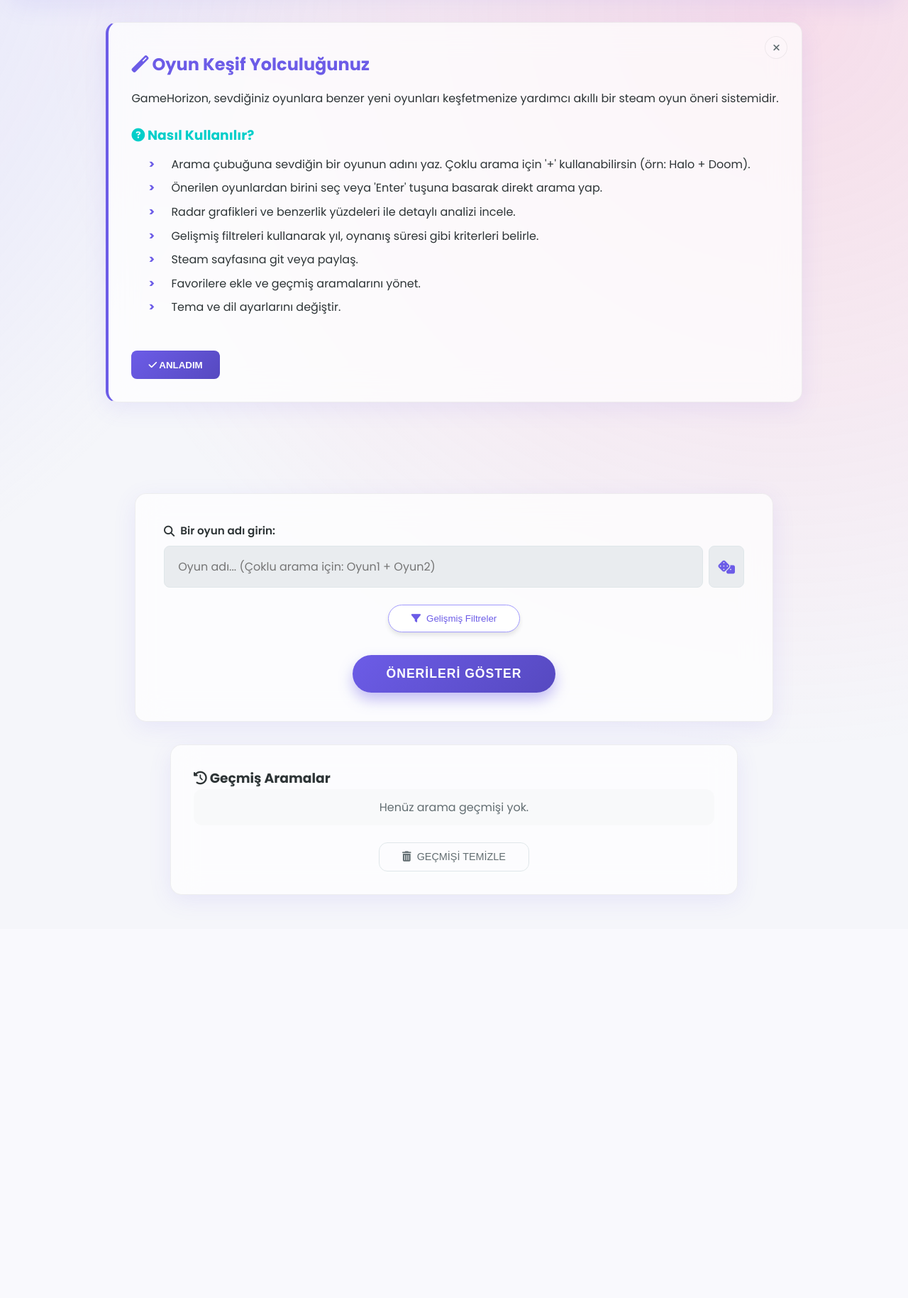
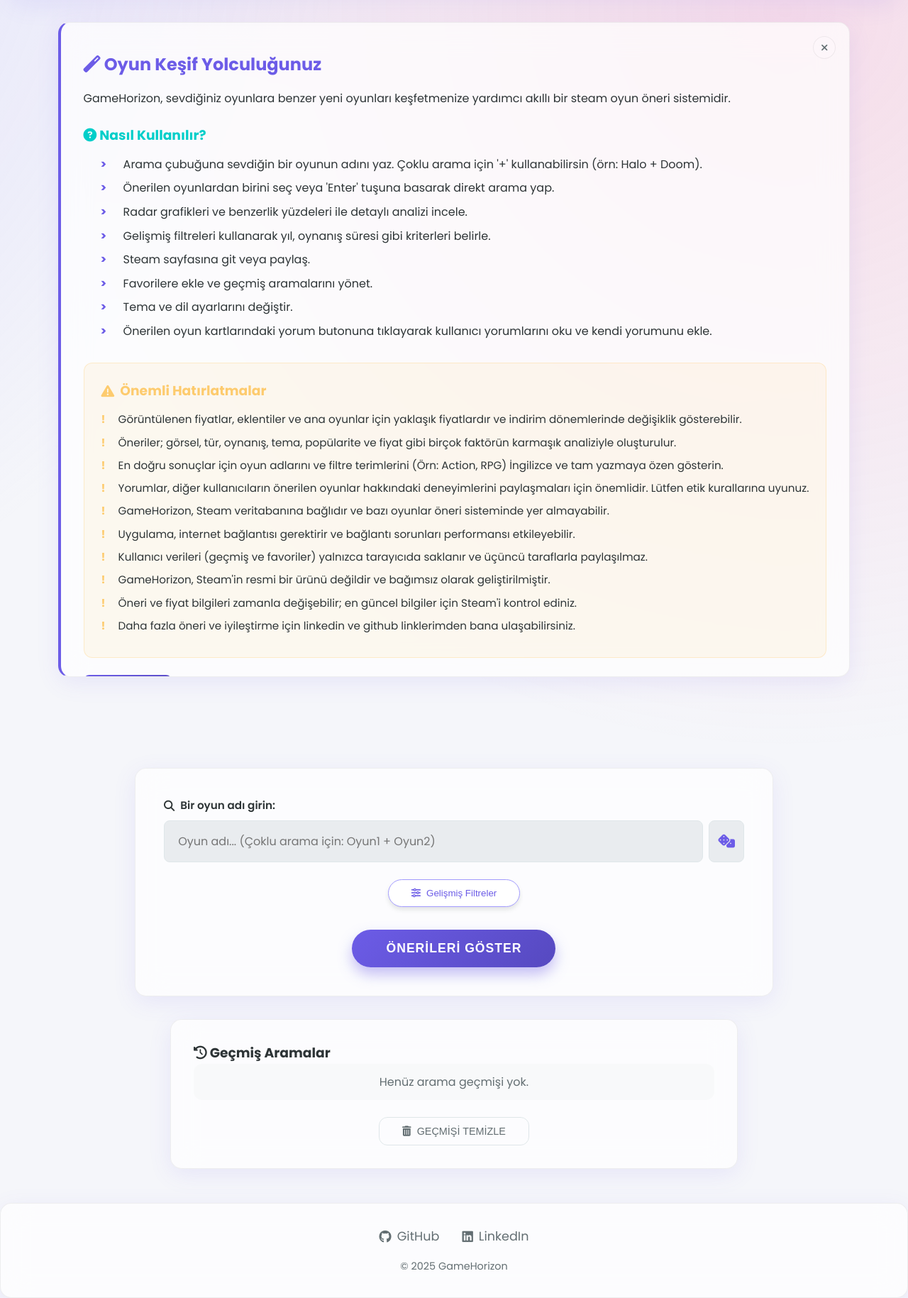
Before and after one commit to DioBey7/GameHorizon, a Flask app: page / in a window 1280 px wide. Shown: the part 101-1930 px from the top of the page at 71% size. Before the commit the page ends 1369 px from the top, so only its background shows below. Run offline with Flask 3, Linux system fonts and the light colour scheme.

Commit message:
Update index.html

```diff
--- a/templates/index.html
+++ b/templates/index.html
@@ -64,7 +64,7 @@
                 <i class="fas fa-times"></i>
             </button>
             <h2 id="info-title"><i class="fas fa-magic"></i> <span data-translate="infoTitle">Oyun Keşif Yolculuğunuz</span></h2>
-            <p id="info-text" data-translate="infoText">GameHorizon, sevdiğiniz oyunlara benzer yeni oyunlar keşfetmenizi sağlayan akıllı bir steam oyun öneri yapay zekasıdır. Favori oyununuzu yazın, benzer oyunların listesini eşleşme yüzdeleri ve kriterleriyle beraber alın ve yeni maceralara yelken açın!</p>
+            <p id="info-text" data-translate="infoText">GameHorizon, sevdiğiniz oyunlara benzer yeni oyunları keşfetmenize yardımcı akıllı bir steam oyun öneri sistemidir. Favori oyununuzu yazın, benzer oyunların listesini eşleşme yüzdeleri ve kriterleriyle beraber alın ve yeni maceralara yelken açın!</p>
 
             <h3 id="how-to-use-title"><i class="fas fa-question-circle"></i> <span data-translate="howToUseTitle">Nasıl Kullanılır?</span></h3>
             <ol class="info-steps" id="info-steps">
@@ -75,7 +75,24 @@
                 <li id="step-5" data-translate="step5">Beğendiğin oyunun öneri kartına tıklayarak Steam sayfasına gidebilir paylaş butonuna basarak aldığın önerileri paylaşabilirsin.</li>
                 <li id="step-6" data-translate="step6">Geçmiş bölümünden önceki aramalarına ulaşabilir öneriler için kalp butonuna basarak favoriler kısmına önerileri ekleyebilirsin.</li>
                 <li id="step-7" data-translate="step7">Sağ üst köşeden tema ve dil ayarlarını değiştirebilirsin.</li>
+                <li id="step-8" data-translate="step8">Önerilen oyun kartlarındaki yorum butonuna tıklayarak kullanıcı yorumlarını oku ve kendi yorumunu ekle.</li>
             </ol>
+
+            <div class="warning-section">
+                <h3><i class="fas fa-exclamation-triangle"></i> <span data-translate="warningTitle">Önemli Hatırlatmalar</span></h3>
+                <ul class="warning-list">
+                    <li data-translate="warning1">Görüntülenen fiyatlar eklentiler ve ana oyunlar için yaklaşık fiyatlardır ve indirim dönemlerinde değişiklik gösterebilir.</li>
+                    <li data-translate="warning2">Öneriler; görsel, tür, oynanış ve fiyat gibi birçok faktörün karmaşık analiziyle oluşturulur.</li>
+                    <li data-translate="warning3">En doğru sonuçlar için oyun adlarını ve filtre terimlerini (Örn: Action, RPG) İngilizce ve tam yazmaya özen gösterin.</li>
+                    <li data-translate="warning4">Yorumlar, diğer kullanıcıların önerilen oyunlar hakkındaki deneyimlerini paylaşmaları için önemlidir. Lütfen etik kurallarına uyunuz.</li>
+                    <li data-translate="warning5">GameHorizon, Steam veritabanına bağlıdır ve bazı oyunlar öneri sisteminde yer almayabilir.</li>
+                    <li data-translate="warning6">Uygulama, internet bağlantısı gerektir ve bağlantı sorunları performansı etkileyebilir.</li>
+                    <li data-translate="warning7">Kullanıcı verileri (geçmiş ve favoriler) yalnızca tarayıcıda saklanır ve üçüncü taraflarla paylaşılmaz.</li>
+                    <li data-translate="warning8">GameHorizon, Steam'in resmi bir ürünü değildir ve bağımsız olarak geliştirilmiştir.</li>
+                    <li data-translate="warning9">Öneri ve fiyat bilgileri zamanla değişebilir; en güncel bilgiler için Steam'i kontrol ediniz.</li>
+                    <li data-translate="warning10">Daha fazla öneri ve iyileştirme için linkedin ve github linklerimden bana ulaşabilirsiniz.</li>
+                </ul>
+            </div>
 
             <button class="btn-info" id="gotItBtn">
                 <i class="fas fa-check"></i> <span id="got-it-text" data-translate="gotItText">ANLADIM!</span>
@@ -113,7 +130,7 @@
             </div>
 
             <button type="button" id="toggle-filters" class="btn-text">
-                <i class="fas fa-filter"></i> <span data-translate="toggleFilters">Gelişmiş Filtreler</span>
+                <i class="fas fa-sliders-h"></i> <span data-translate="toggleFilters">Gelişmiş Filtreler</span>
             </button>
 
             <div id="filter-panel" class="filter-panel" style="display: none;">
@@ -125,7 +142,7 @@
                             id="genre_filter"
                             name="genre_filter"
                             autocomplete="off"
-                            placeholder="Örneğin: Aksiyon, Macera"
+                            placeholder="Örneğin: Action, RPG"
                         />
                     </div>
                     <div class="input-group">
@@ -135,7 +152,7 @@
                             id="exclude_filter"
                             name="exclude_filter"
                             autocomplete="off"
-                            placeholder="Örneğin: Spor, Yarış"
+                            placeholder="Örneğin: Sports, Racing"
                         />
                     </div>
                 </div>
@@ -144,22 +161,22 @@
                     <div class="input-group">
                         <label><i class="fas fa-calendar-alt"></i> <span data-translate="yearRange">Yıl Aralığı:</span></label>
                         <div class="range-inputs">
-                            <input type="number" id="year_min" placeholder="Min" min="1990" max="2025">
-                            <input type="number" id="year_max" placeholder="Max" min="1990" max="2025">
+                            <input type="number" id="year_min" placeholder="Min" min="1990" max="2030" oninput="validity.valid||(value='');">
+                            <input type="number" id="year_max" placeholder="Max" min="1990" max="2030" oninput="validity.valid||(value='');">
                         </div>
                     </div>
                     <div class="input-group">
                         <label><i class="fas fa-clock"></i> <span data-translate="playtimeRange">Oynanış (Saat):</span></label>
                         <div class="range-inputs">
-                            <input type="number" id="playtime_min" placeholder="Min">
-                            <input type="number" id="playtime_max" placeholder="Max">
+                            <input type="number" id="playtime_min" placeholder="Min" min="0" oninput="validity.valid||(value='');">
+                            <input type="number" id="playtime_max" placeholder="Max" min="0" oninput="validity.valid||(value='');">
                         </div>
                     </div>
                 </div>
             </div>
 
             <div class="form-actions">
-                <button type="submit" id="btn-submit" class="btn-primary submit-btn">
+                <button type="submit" id="btn-submit" class="submit-btn">
                     <span id="btn-submit-text" data-translate="btnSubmitText">ÖNERİLERİ GÖSTER</span>
                 </button>
             </div>
@@ -178,11 +195,18 @@
         </aside>
     </main>
 
+    <footer class="footer glass-effect">
+        <div class="social-links">
+            <a href="https://github.com/DioBey7" target="_blank" aria-label="GitHub"><i class="fab fa-github"></i> GitHub</a>
+            <a href="https://www.linkedin.com/in/beyza-yaz%C4%B1c%C4%B1-400183332" target="_blank" aria-label="LinkedIn"><i class="fab fa-linkedin"></i> LinkedIn</a>
+        </div>
+        <p>&copy; 2025 GameHorizon</p>
+    </footer>
+
     <button id="installButton" class="install-button" style="display: none;">
         <i class="fas fa-download"></i> <span data-translate="installApp">Uygulamayı Yükle</span>
     </button>
 
     <script src="/static/script.js"></script>
-
 </body>
 </html>
```
